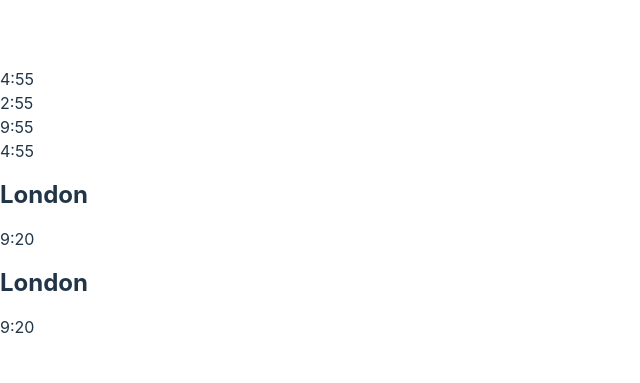
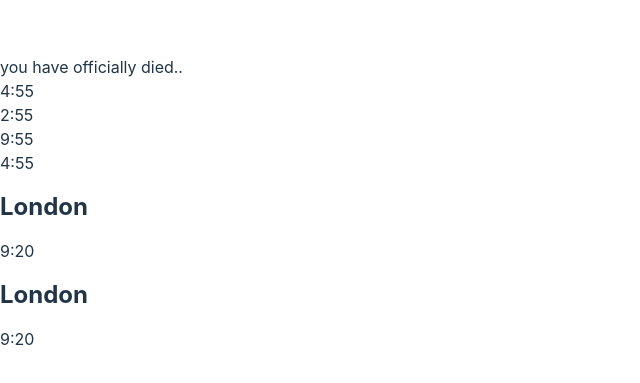
Before and after one commit to fallowshades/chas_react-clock, a React (Vite) app: page / in a window 1280 px wide. Shown: the part 197-580 px from the top of the page, without its empty margins (0-640 px from the left). Built offline with nearby package versions, Linux system fonts and the light colour scheme.

Commit message:
cool effects

```diff
--- a/src/App.jsx
+++ b/src/App.jsx
@@ -8,6 +8,7 @@
 function App() {
   return (
     <div>
+      <TimerAssignment4 initialSeconds={5} /> {/* 5 seconds*/}
       <TimerAssignment4 initialSeconds={300} /> {/* 5 minutes */}
       <TimerAssignment4 initialSeconds={180} /> {/* 3 minutes */}
       <TimerAssignment4 initialSeconds={600} /> {/* 10 minutes */}
--- a/src/TimerAssignment4.jsx
+++ b/src/TimerAssignment4.jsx
@@ -19,6 +19,9 @@
   const minutes = Math.floor(seconds / 60)
   const remainingSeconds = seconds % 60
 
+  if (minutes == 0 && remainingSeconds == 0)
+    return <div className="you-dead">you have officially died..</div>
+
   return (
     <div>
       {minutes}:
```
